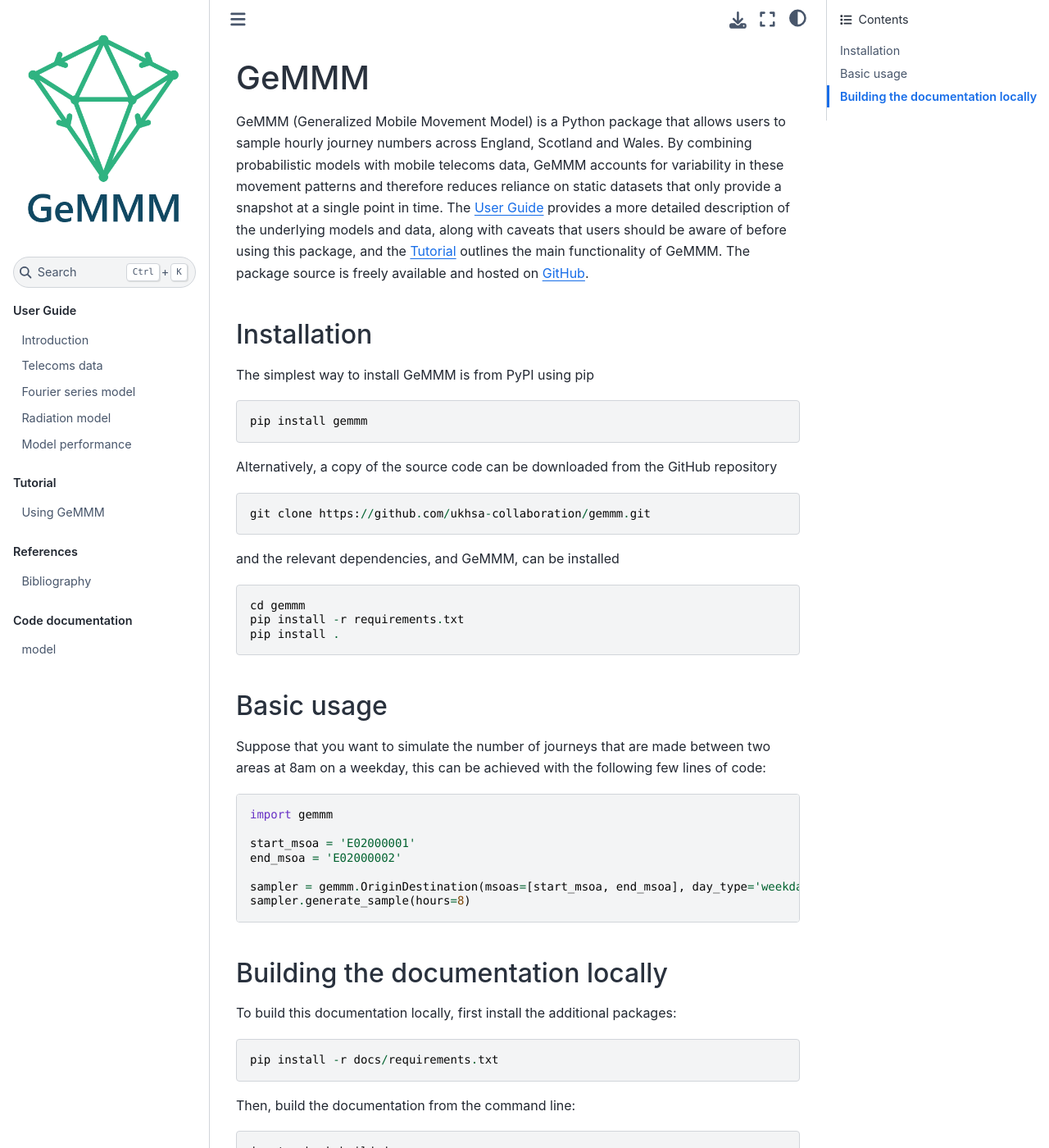
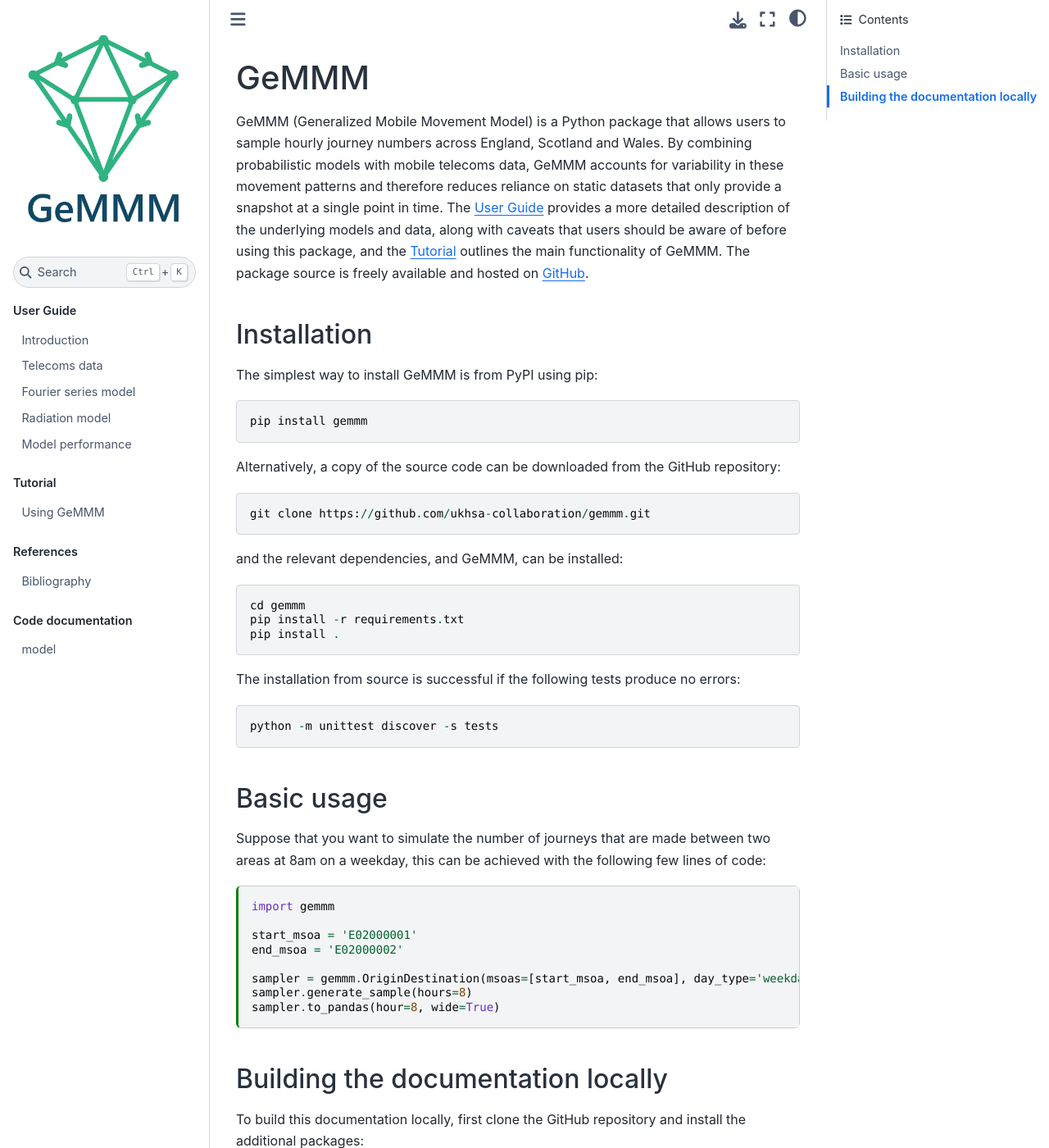
Before and after one commit to ukhsa-collaboration/Gemmm, a Jupyter Book: the page built from docs/md/welcome.md, in a window 1280 px wide and 1400 px high. Shown: the whole window at 82% size. Built offline with Jupyter Book 1.0.4 settings and Sphinx 7.4.7 and the Sphinx Book theme 1.1.4, drawn with Linux system fonts in a browser that asks for light colours; some of the changed text lies outside the part shown.

Commit message:
minor edits to documentation

````diff
--- a/docs/md/welcome.md
+++ b/docs/md/welcome.md
@@ -1,27 +1,43 @@
+---
+jupytext:
+  formats: md:myst
+  text_representation:
+    extension: .md
+    format_name: myst
+kernelspec:
+  display_name: Python 3
+  language: python
+  name: python3
+---
+
 # GeMMM
 
 GeMMM (Generalized Mobile Movement Model) is a Python package that allows users to sample hourly journey numbers across England, Scotland and Wales. By combining probabilistic models with mobile telecoms data, GeMMM accounts for variability in these movement patterns and therefore reduces reliance on static datasets that only provide a snapshot at a single point in time. The {doc}`User Guide <../md/intro>` provides a more detailed description of the underlying models and data, along with caveats that users should be aware of before using this package, and the {doc}`Tutorial <../notebooks/example>` outlines the main functionality of GeMMM. The package source is freely available and hosted on [GitHub](https://github.com/ukhsa-collaboration/gemmm).
 
 ## Installation
-The simplest way to install GeMMM is from PyPI using pip
+The simplest way to install GeMMM is from PyPI using pip:
 ```
 pip install gemmm
 ```
 
-Alternatively, a copy of the source code can be downloaded from the GitHub repository
+Alternatively, a copy of the source code can be downloaded from the GitHub repository:
 ```
 git clone https://github.com/ukhsa-collaboration/gemmm.git
 ```
-and the relevant dependencies, and GeMMM, can be installed
+and the relevant dependencies, and GeMMM, can be installed:
 ```
 cd gemmm
 pip install -r requirements.txt
 pip install .
 ```
+The installation from source is successful if the following tests produce no errors:
+```
+python -m unittest discover -s tests
+```
 
 ## Basic usage
 Suppose that you want to simulate the number of journeys that are made between two areas at 8am on a weekday, this can be achieved with the following few lines of code:
-```python
+```{code-cell} ipython3
 import gemmm
 
 start_msoa = 'E02000001'
@@ -29,11 +45,14 @@ end_msoa = 'E02000002'
 
 sampler = gemmm.OriginDestination(msoas=[start_msoa, end_msoa], day_type='weekday')
 sampler.generate_sample(hours=8)
+sampler.to_pandas(hour=8, wide=True)
 ```
 
 ## Building the documentation locally
-To build this documentation locally, first install the additional packages:
+To build this documentation locally, first clone the GitHub repository and install the additional packages:
 ```
+git clone https://github.com/ukhsa-collaboration/gemmm.git
+cd gemmm
 pip install -r docs/requirements.txt
 ```
 Then, build the documentation from the command line:
````
Also changed, not shown: other parts of docs/md/welcome.md (+1 -1 lines), docs/md/data.md (+1 -1 lines), docs/md/intro.md (+16 -1 lines), docs/md/performance.md (+1 -1 lines), docs/images/introduction_net_flows.gif (added), 2 other files.
